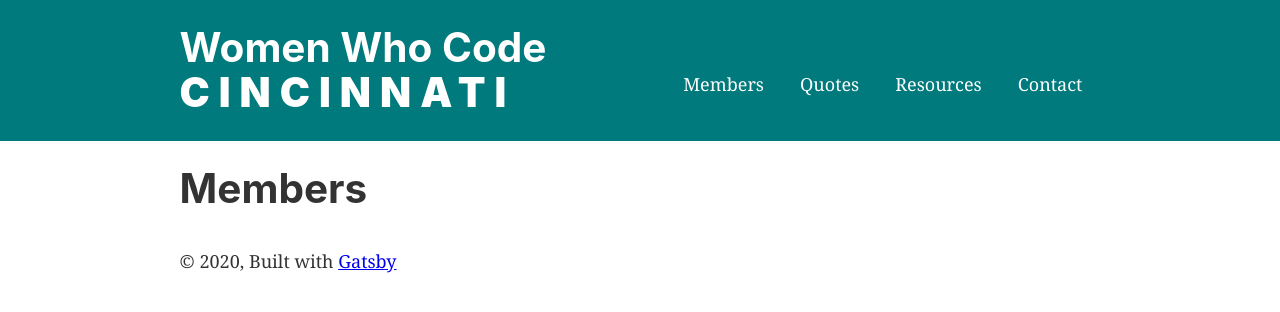
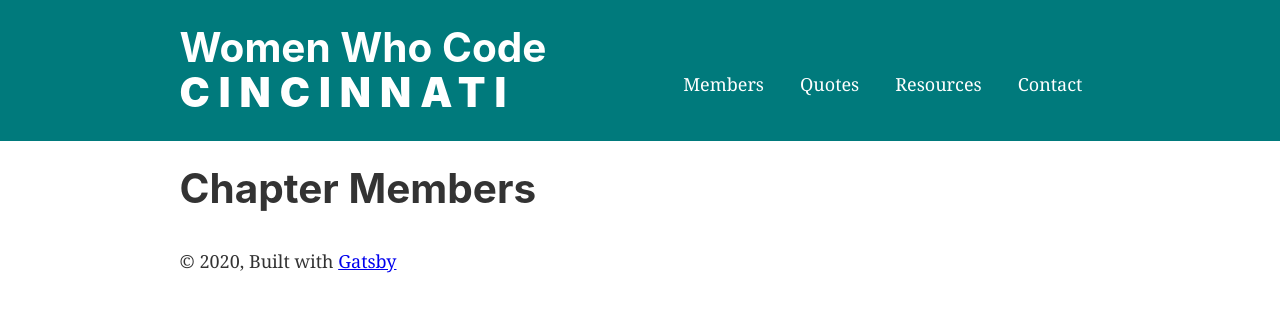
Before and after one commit to WomenInTechCincinnati/WomenWhoCodeCincy.github.io, a Gatsby site: page /members in a window 1280 px wide. Built offline with nearby package versions, Linux system fonts and the light colour scheme; Gatsby itself is replaced by a stand-in of ours.

Commit message:
changed the heading on members page to Chapter Members

```diff
--- a/src/pages/members.js
+++ b/src/pages/members.js
@@ -4,8 +4,8 @@
 
 const MembersPage = () => (
   <Layout>
-    <SEO title="Members" />
-    <h1>Members</h1>
+    <SEO title=" Chapter Members" />
+    <h1>Chapter Members</h1>
   </Layout>
 )
 
```
